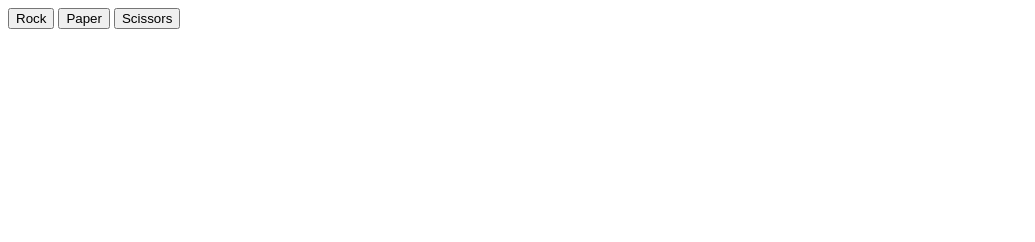
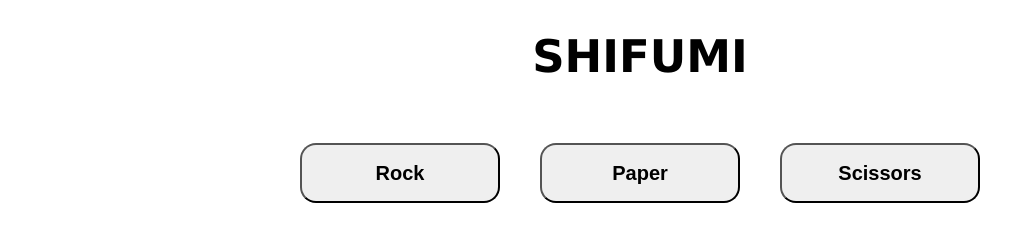
Before and after one commit to oBanton26/shifumi, a plain HTML site: page index.html in a window 1280 px wide. Shown: the whole page, without its empty margins (0-1035 px from the left). Drawn offline with Linux system fonts and the light colour scheme.

Commit message:
Let the counters reset and style a bit the page

```diff
--- a/index.html
+++ b/index.html
@@ -4,12 +4,16 @@
     <meta charset="UTF-8">
     <meta name="viewport" content="width=device-width, initial-scale=1.0">
     <script src="script.js" defer></script>
+    <link rel="stylesheet" href="styles.css">
     <title>Shifumi</title>
 </head>
 <body>
-    <button class="rock">Rock</button>
-    <button class="paper">Paper</button>
-    <button class="scissors">Scissors</button>
+    <h1>SHIFUMI</h1>
+    <div class="btnContainer">
+        <button class="rock">Rock</button>
+        <button class="paper">Paper</button>
+        <button class="scissors">Scissors</button>
+    </div>
     <div class="container"></div>
 </body>
 </html>
--- a/script.js
+++ b/script.js
@@ -41,6 +41,8 @@ function playRound (humanChoice, computerChoice) {
 
     if (humanScore == 5 || computerScore == 5) {
         score.textContent = `THE WINNER IS ${(humanScore>computerScore)?"YOU !":"THE COMPUTER !"}`
+        humanScore = 0;
+        computerScore = 0;
     }
 }
 
--- /dev/null
+++ b/styles.css
@@ -0,0 +1,24 @@
+body {
+    margin: 0 300px;
+    font-family: 'Lucida Sans', 'Lucida Sans Regular', 'Lucida Grande', 'Lucida Sans Unicode', Geneva, Verdana, sans-serif;
+}
+
+h1 {
+    text-align: center;
+    font-size: 45px;
+}
+
+.btnContainer {
+    height: 60px;
+    margin: 60px 0px;
+    display: flex;
+    justify-content: space-between;
+}
+
+button {
+    font-size: 20px;
+    font-weight: bold;
+    flex: auto;
+    max-width: 200px;
+    border-radius: 16px;
+}
```
